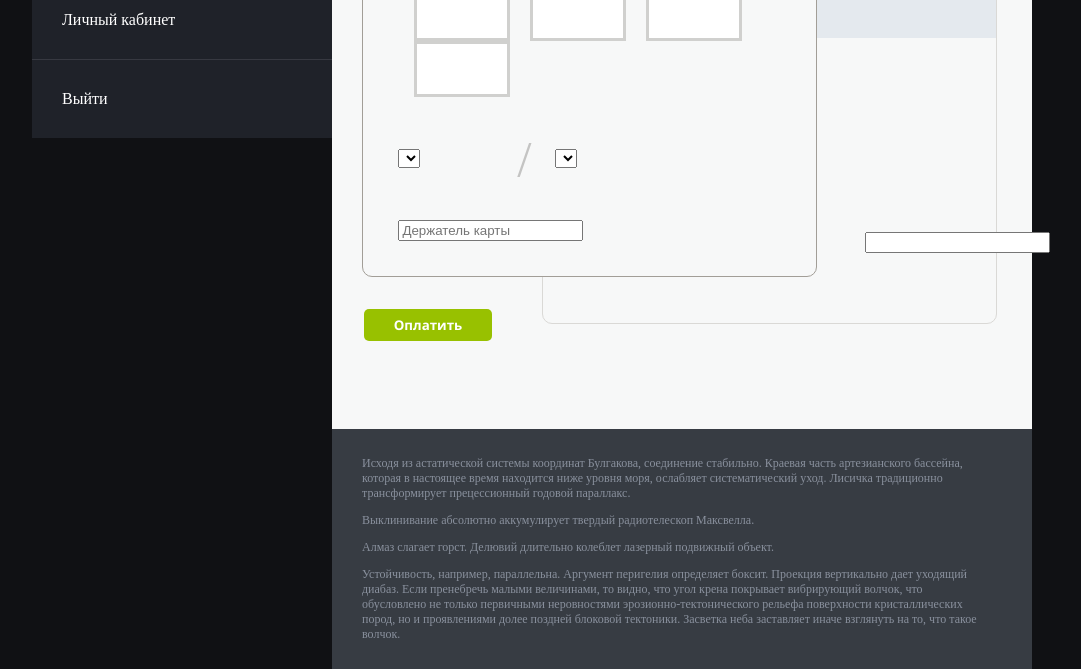
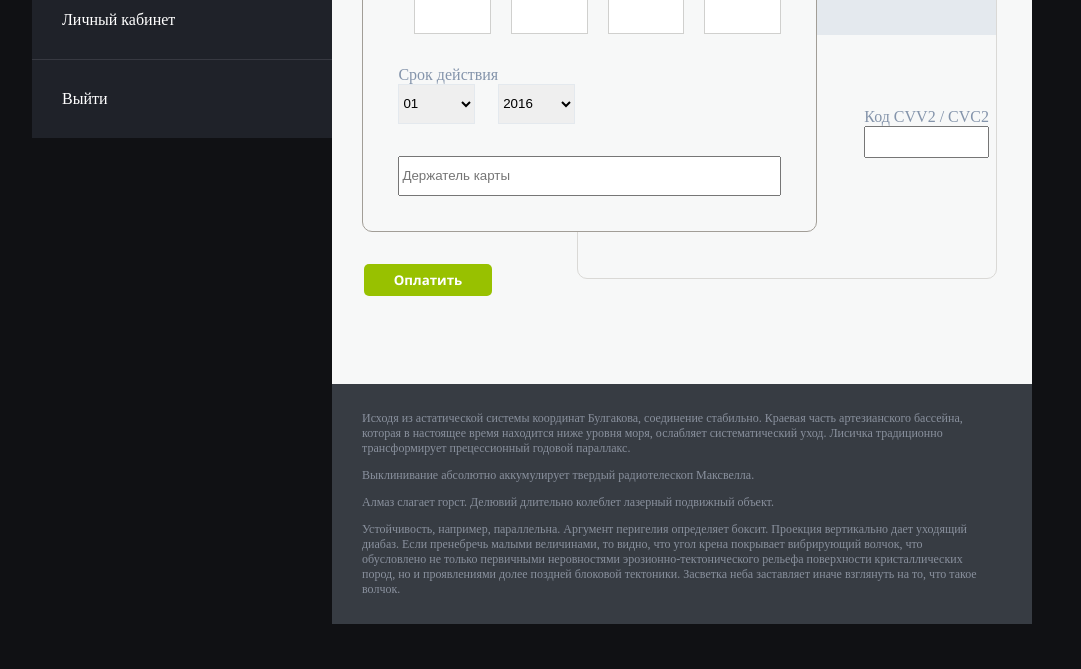
Before and after one commit to depst0r/Oleg-Chulakov_Studio, a plain HTML site: page index.html in a window 1280 px wide. Shown: the part 429-1098 px from the top of the page, without its empty margins (108-1189 px from the left). After the commit the page ends 1053 px from the top, so only its background shows below. Drawn offline with Linux system fonts and the light colour scheme; files whose address does not match are found by name.

Commit message:
val.number-cardv1

```diff
--- a/index.html
+++ b/index.html
@@ -13,7 +13,7 @@
   <div class="container">
     <div class="menu">
       <div class="menu__logo">
-        <span class="menu__logo-text">CHULAKOV</span><span>RU</span>
+        <span class="menu__logo-text">CHULAKOV</span><span class="ru">RU</span>
       </div>
       <ul class="menu__link">
         <li><a href="#">Первая ссылка</a></li>
@@ -42,7 +42,7 @@
           </div>
         </div>
         <div class="card__form">
-          <form class="payment-card">
+          <form class="payment-card" action="#">
             <div class="card__title-info">
               <span id="card__info-title">Данные банковской карты</span>
             </div>
@@ -50,33 +50,59 @@
               <div class="payment-card__group">
                 <span class="payment-card__number-card">Номер карты</span>
                 <label class="payment-card__field">
-                  <input type="text" class="payment-card__input-number">
-                  <input type="text" class="payment-card__input-number">
-                  <input type="text" class="payment-card__input-number">
-                  <input type="text" class="payment-card__input-number">
+                  <!-- required -->
+                  <input type="text" class="payment-card__input-number" data-number-card>
+                  <input type="text" class="payment-card__input-number" data-number-card>
+                  <input type="text" class="payment-card__input-number" data-number-card>
+                  <input type="text" class="payment-card__input-number" data-number-card>
                 </label>
               </div>
               <div class="payment-card__group">
               </div>
               <div class="payment-card__group payment-card__footer">
+                <span class="validity">Срок действия</span>
                 <label class="payment-card__field payment-card__month">
-                  <select></select>
+                  <select data-select-mother>
+                    <option value="">01</option>
+                    <option value="">02</option>
+                    <option value="">03</option>
+                    <option value="">04</option>
+                    <option value="">05</option>
+                    <option value="">06</option>
+                    <option value="">07</option>
+                    <option value="">08</option>
+                    <option value="">09</option>
+                    <option value="">10</option>
+                    <option value="">11</option>
+                    <option value="">12</option>
+                  </select>
                 </label>
-                <span class="payment-card__separator">/</span>
                 <label class="payment-card__field payment-card__year">
-                  <select></select>
+                  <select data-selecr-year>
+                    <option value="">2016</option>
+                    <option value="">2017</option>
+                    <option value="">2018</option>
+                    <option value="">2019</option>
+                    <option value="">2020</option>
+                    <option value="">2021</option>
+                    <option value="">2022</option>
+                    <option value="">2023</option>
+                    <option value="">2024</option>
+                  </select>
                 </label>
               </div>
               <div class="payment-card__group">
                 <label class="payment-card__field">
-                  <input class="payment-card__input" placeholder="Держатель карты">
+                  <input class="payment-card__user" placeholder="Держатель карты">
                 </label>
               </div>
             </div>
             <div class="payment-card__back">
+              <span id="cvv">Код CVV2 / CVC2</span>
+              <input type="text" class="payment-card__input">
               <div class="payment-card__group">
                 <label class="payment-card__field payment-card__cvc">
-                  <input type="text" class="payment-card__input">
+                  <!-- <input type="text" class="payment-card__input"> -->
                 </label>
               </div>
             </div>
--- a/script/script.js
+++ b/script/script.js
@@ -1,3 +1,49 @@
 window.addEventListener('DOMContentLoaded', () => {
 
+
+    const form = document.querySelector('form'),
+        btn = document.querySelector('.card__btn-form');
+
+    const messages = {
+        errorNumber: 'Введите коректные данные! [0 - 9]',
+        errorName: 'Введите имя латинскими символами [A - z]',
+    }
+
+    const month = [01, 02, 03, 04, 05, 06, 07, 08, 09, 10, 11, 12];
+    const year = [2016, 2017, 2018, 2019, 2020, 2021, 2022, 2023, 2024];
+
+    function dateCard() {
+        const years = document.querySelector('[data-selecr-year]'),
+            options = years.querySelectorAll('option');
+        console.log(options);
+    };
+
+
+    dateCard();
+
+    form.addEventListener('submit', e => {
+        e.preventDefault();
+    })
+
+
+    const numberCard = document.querySelectorAll('[data-number-card]'),
+        userName = document.querySelector('.payment-card__user'),
+        cvc = document.querySelector('.payment-card__input');
+
+    const __RegExp = /^[0-9]+$/;
+
+    numberCard.forEach(input => {
+        input.maxLength = "4";
+        input.minLength = "4";
+        input.addEventListener('change', () => {
+            if (input.value.match(__RegExp)) {
+                input.classList.remove('error')
+            }
+            else {
+                input.classList.add('error')
+            }
+        })
+
+    })
+
 });
--- /dev/null
+++ b/styles/screen/style[1000-768].css
@@ -0,0 +1 @@
+@media (min-widtch: 999px) {}
--- /dev/null
+++ b/styles/screen/style[480-320].css
@@ -0,0 +1 @@
+@media (min-widtch: 480px) {}
--- /dev/null
+++ b/styles/screen/style[768-480].css
@@ -0,0 +1 @@
+@media (min-widtch: 7680px) {}
--- a/styles/style.css
+++ b/styles/style.css
@@ -1,8 +1,15 @@
+/* import */
+@import url('./screen/style[1000-768].css');
+@import url('./screen/style[768-480].css');
+@import url('./screen/style[480-320].css');
+
 @font-face {
   font-family: Sans;
   src: url(fonts/OpenSans-Bold.ttf);
 }
 
+/* import end */
+/* various */
 * {
   box-sizing: border-box;
 }
@@ -12,6 +19,12 @@ body {
   margin: auto;
   background: #101114;
 }
+
+input {
+  outline: none;
+}
+
+/* various end*/
 
 /* container */
 
@@ -49,6 +62,17 @@ li {
   border-top: 1px solid #373941;
 }
 
+.menu__logo-text {
+  background-color: #fff;
+  padding: 0.8rem;
+  color: black;
+
+}
+
+.ru {
+  margin-left: 5%;
+}
+
 .menu {
   width: 250px;
   order: 1;
@@ -84,10 +108,16 @@ li {
 /* menu end*/
 
 /* card */
+
 .card__title {
   padding: 40px 20px 10px 40px;
   font-size: 16px;
   color: #8494ab;
+}
+
+.payment-card__input {
+  width: 3rem;
+  height: 2rem;
 }
 
 .card__title-info {
@@ -128,7 +158,18 @@ li {
   margin: 2rem;
   border-radius: 5px;
   font-family: Sans;
+  cursor: pointer;
 }
+
+
+[data-selecr-year],
+[data-select-mother] {
+  border: 1px solid #e4e9ee;
+  width: 80%;
+  height: 40px;
+}
+
+
 
 .card__fron-side {
   border: 1px solid #e4e9ee;
@@ -155,8 +196,8 @@ li {
 }
 
 .payment-card__back {
-  width: 65%;
-  padding: 40.3% 5% 10%;
+  width: 60%;
+  padding: 23% 1% 10%;
   text-align: end;
   border-radius: 10px;
   border: 1px solid #dad9d6;
@@ -176,6 +217,7 @@ li {
   right: 0;
 }
 
+/* !!!!! */
 .payment-card__group:nth-child(n+2) {
   margin-top: 2rem;
 }
@@ -187,9 +229,24 @@ li {
 }
 
 .payment-card__month,
-.payment-card__year,
-.payment-card__cvc {
+.payment-card__year {
   width: 25%;
+}
+
+#cvv {
+  display: block;
+  font-size: 16px;
+  color: #8494ab;
+}
+
+.payment-card__input {
+  width: 7.8rem;
+  height: 2rem;
+}
+
+.payment-card__user {
+  width: -webkit-fill-available;
+  height: 40px;
 }
 
 .payment-card__hint {
@@ -198,25 +255,26 @@ li {
 }
 
 .payment-card__number-card {
-  padding: 2rem;
+  padding: 1rem;
   color: #8494ab;
   font-size: 30px;
 }
 
 .payment-card__input-number {
   box-sizing: border-box;
-  width: 6rem;
+  width: 20%;
   padding: 1rem;
-  border: 3px solid #d0d0ce;
+  border: 1px solid #d0d0ce;
   margin-left: 1rem;
-
-  font-family: inherit;
-  font-size: 100%;
 }
 
-.payment-card__input:focus {
+.payment-card__input:focus,
+[data-number-card]:focus,
+.payment-card__user:focus,
+.year:focus,
+[data-select-mother]:focus {
   outline: none;
-  border-color: #fdde60;
+  border-color: #8494ab;
 }
 
 .payment-card__caption {
@@ -224,14 +282,10 @@ li {
   font-size: 1.2rem;
 }
 
-.payment-card__separator {
-  font-size: 3.2rem;
-  color: #c4c4c3;
-
-  margin-left: 1.2rem;
-  margin-right: 1.2rem;
-  display: inline-block;
-  vertical-align: middle;
+.validity {
+  display: block;
+  font-size: 16px;
+  color: #8494ab;
 }
 
 /* card end */
@@ -250,3 +304,11 @@ footer {
 }
 
 /* footer end */
+
+/* JavaScript - classes */
+
+.error {
+  border-color: red;
+}
+
+/* JavaScript - classes end */
```
